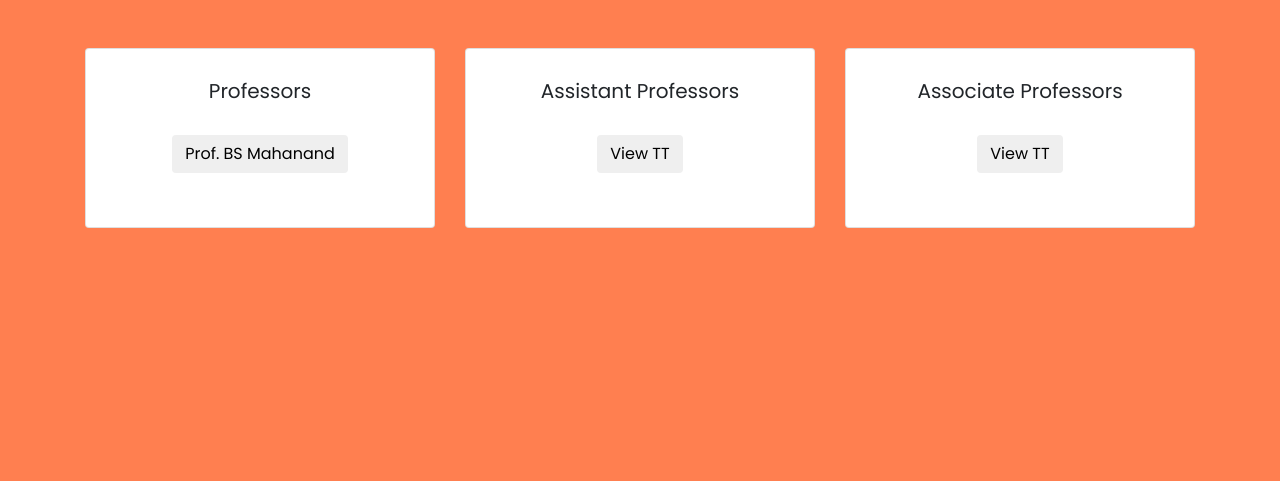
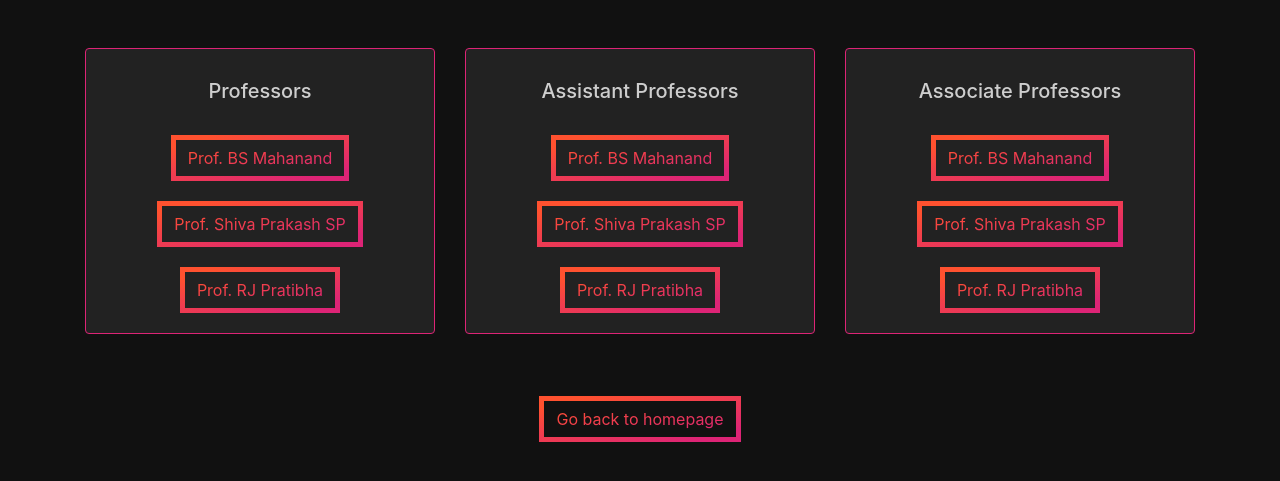
Before and after one commit to BhuvanKoduru/DBMS-Project, a Flask app: page /teacher in a window 1280 px wide. Shown: the top 481 px of the page. Run offline with Flask 2, Linux system fonts and the light colour scheme; some libraries are stand-ins or nearby versions.

Commit message:
updating student and teacher to add cards and styling

```diff
--- a/static/styles1.css
+++ b/static/styles1.css
@@ -32,3 +32,8 @@
     box-shadow: #222 1px 0 10px;
     text-decoration: underline;
   }
+   /*.go-back
+  {
+
+  background-color:#fff;
+  } */
--- a/templates/student.html
+++ b/templates/student.html
@@ -86,8 +86,10 @@
       </div>
         </div>
 
-        <div class="text-center" style="padding:30px;">
-            <h2><a href="test1.html">Go back to homepage</a></h2>
+        <div class="text-center go-back" style="padding:30px;">
+            <button class="btn" >
+            <a href="test1.html">Go back to homepage</a>
+            </button>
         </div>
     <script src="https://code.jquery.com/jquery-3.2.1.slim.min.js" integrity="sha384-KJ3o2DKtIkvYIK3UENzmM7KCkRr/rE9/Qpg6aAZGJwFDMVNA/GpGFF93hXpG5KkN" crossorigin="anonymous"></script>
     <script src="https://cdn.jsdelivr.net/npm/popper.js@1.12.9/dist/umd/popper.min.js" integrity="sha384-ApNbgh9B+Y1QKtv3Rn7W3mgPxhU9K/ScQsAP7hUibX39j7fakFPskvXusvfa0b4Q" crossorigin="anonymous"></script>
--- a/templates/teacher.html
+++ b/templates/teacher.html
@@ -6,45 +6,60 @@
     <meta name="viewport" content="width=device-width, initial-scale=1.0">
     <title>Teacher Page</title>
     <link rel="stylesheet" href="https://cdn.jsdelivr.net/npm/bootstrap@4.0.0/dist/css/bootstrap.min.css" integrity="sha384-Gn5384xqQ1aoWXA+058RXPxPg6fy4IWvTNh0E263XmFcJlSAwiGgFAW/dAiS6JXm" crossorigin="anonymous">
-    <link rel="stylesheet" href="/static/styles.css">
+    <link rel="stylesheet" href="/static/styles1.css">
 </head>
 <body>
   <div class="container mx-auto mt-5">
     <div class="row">
 
       <div class="col-md-4 justify-content-center">
-  <div class="card text-center" style="height:180px;">
+        <div class="card text-center" >
           <div class="card-body">
             <h5 class="card-title" style="margin-top:10px;">Professors</h5>
             <button type="submit" value="bsm" href="logo.jpg" class="btn" style="margin-top:20px;"><i class="fas fa-link">
             </i>Prof. BS Mahanand</a>
-
+            <button type="submit" value="rjp" href="logo.jpg" class="btn" style="margin-top:20px;"><i class="fas fa-link">
+            </i>Prof. Shiva Prakash SP</a>
+            <button type="submit" value="sp" href="logo.jpg" class="btn" style="margin-top:20px;"><i class="fas fa-link">
+            </i>Prof. RJ Pratibha</a>
           </div>
         </div>
       </div>
 
-      <div class="col-md-4">
-        <div class="card text-center" style="height:180px;">
+      <div class="col-md-4 justify-content-center">
+        <div class="card text-center" >
           <div class="card-body">
-      <form method="POST" action="/csbs3">
             <h5 class="card-title" style="margin-top:10px;">Assistant Professors</h5>
-         <button type="submit" value="CSBS-3" href="logo.jpg" class="btn" style="margin-top:20px;"><i class="fas fa-link"></i>View TT</a>
-      </form>
-
+            <button type="submit" value="bsm" href="logo.jpg" class="btn" style="margin-top:20px;"><i class="fas fa-link">
+            </i>Prof. BS Mahanand</a>
+            <button type="submit" value="rjp" href="logo.jpg" class="btn" style="margin-top:20px;"><i class="fas fa-link">
+            </i>Prof. Shiva Prakash SP</a>
+            <button type="submit" value="sp" href="logo.jpg" class="btn" style="margin-top:20px;"><i class="fas fa-link">
+            </i>Prof. RJ Pratibha</a>
           </div>
         </div>
       </div>
-         <div class="col-md-4">
-  <div class="card text-center" style="height:180px;">
+
+      <div class="col-md-4 justify-content-center">
+        <div class="card text-center" >
           <div class="card-body">
             <h5 class="card-title" style="margin-top:10px;">Associate Professors</h5>
-      <button type="submit" value="CSBS-5" href="logo.jpg" class="btn" style="margin-top:20px;"><i class="fas fa-link"></i>View TT</a>
-
+            <button type="submit" value="bsm" href="logo.jpg" class="btn" style="margin-top:20px;"><i class="fas fa-link">
+            </i>Prof. BS Mahanand</a>
+            <button type="submit" value="rjp" href="logo.jpg" class="btn" style="margin-top:20px;"><i class="fas fa-link">
+            </i>Prof. Shiva Prakash SP</a>
+            <button type="submit" value="sp" href="logo.jpg" class="btn" style="margin-top:20px;"><i class="fas fa-link">
+            </i>Prof. RJ Pratibha</a>
+          </div>
         </div>
       </div>
     </div>
   </div>
 
+  <div class="text-center go-back" style="padding:30px;">
+    <button class="btn" >
+    <a href="test1.html">Go back to homepage</a>
+    </button>
 </div>
 
     <script src="https://code.jquery.com/jquery-3.2.1.slim.min.js" integrity="sha384-KJ3o2DKtIkvYIK3UENzmM7KCkRr/rE9/Qpg6aAZGJwFDMVNA/GpGFF93hXpG5KkN" crossorigin="anonymous"></script>
```
Lines whose indentation alone changed are shown as unchanged.
